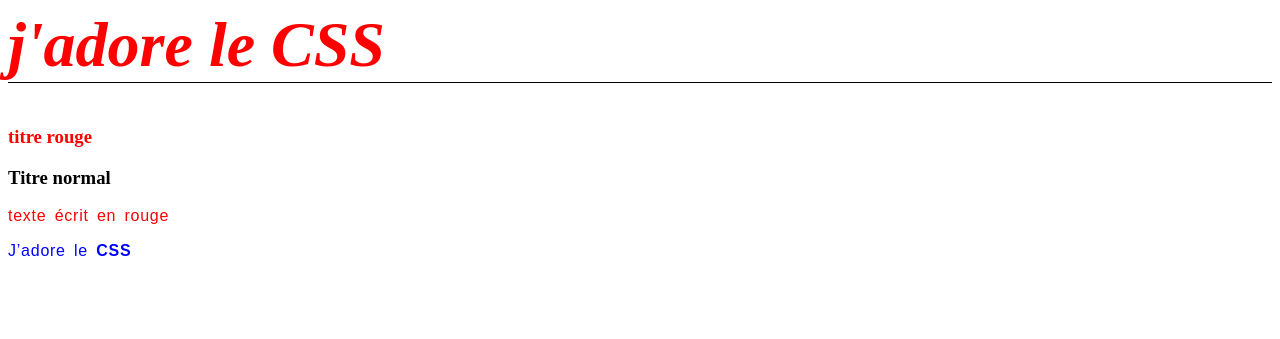
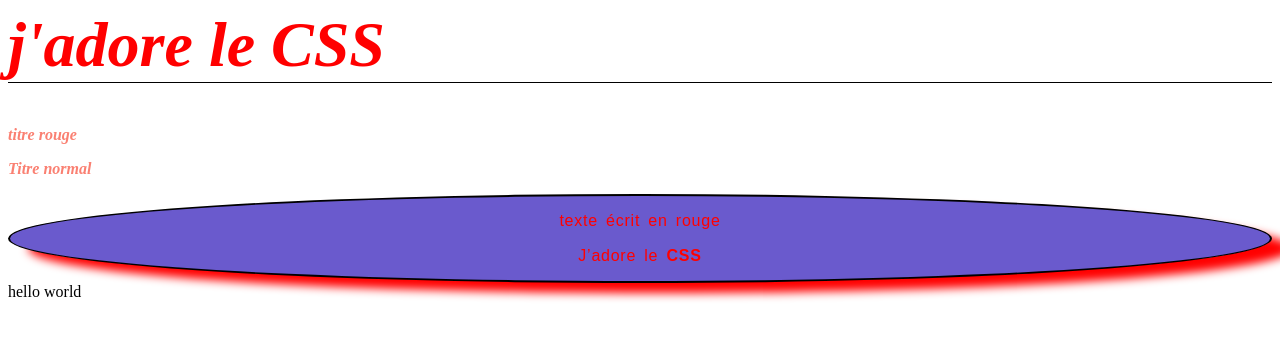
Before and after one commit to lemairemarius/projet-code, a PHP site: page /Css/css1.html in a window 1280 px wide. Shown: the top 339 px of the page. Run offline with PHP 8.4, Linux system fonts and the light colour scheme.

Commit message:
suite avec Css

```diff
--- a/Projet code/Css/css1.css
+++ b/Projet code/Css/css1.css
@@ -12,11 +12,26 @@ body {
     border-bottom: solid thin black;
    }
 
+   h3 {
+       font-size: medium;
+       color: salmon;
+       font-style: oblique;
+   }
+
    p {
     font-size: 12pt;
     line-height: 14pt;
     font-family: Arial;
     letter-spacing: 0.2mm;
     word-spacing: 0.8mm;
-    color: blue;
+    color: red;
    }
+
+   div {
+       background-color: slateblue;
+       text-align: center;
+       border-color: tomato;
+       border: 2px solid;
+       border-radius: 80%;
+       box-shadow: 20px 10px 10px red;
+   }
--- a/Projet code/Css/css1.html
+++ b/Projet code/Css/css1.html
@@ -3,19 +3,19 @@
 
         <title>premier pas css</title>
         <link rel="stylesheet" href="css1.css">
-        <style>
-            .one{
-            color: red;
-            }
-        </style>
+
     </head>
     <body>
 
         <h1>j'adore le CSS</h1>
-        <h3 class="one">titre rouge</h3>
+        <h3>titre rouge</h3>
         <h3>Titre normal</h3>
-        <p class="one">texte &eacute;crit en rouge</p>
-        <p>J’adore le <strong>CSS</strong></p>
+        <div>
+            <p>texte &eacute;crit en rouge</p>
+            <p>J’adore le <strong>CSS</strong></p>
+        </div>
+
+        <article>hello world</article>
     </body>
 
 
--- a/Projet code/Jarditou/contact.html
+++ b/Projet code/Jarditou/contact.html
@@ -72,7 +72,7 @@
 
                 <br>
 
-                Votre Question* :<textarea name="question" rows="5" cols="50" required></textarea>
+                Votre Question* :<textarea name="question" rows="5" cols="50" required maxlength="300"></textarea>
             </fieldset>
             <input type="checkbox" name="acceptation" value="accepte" required> * j'accepte le traitement informatique de ce formulaire
 
```
